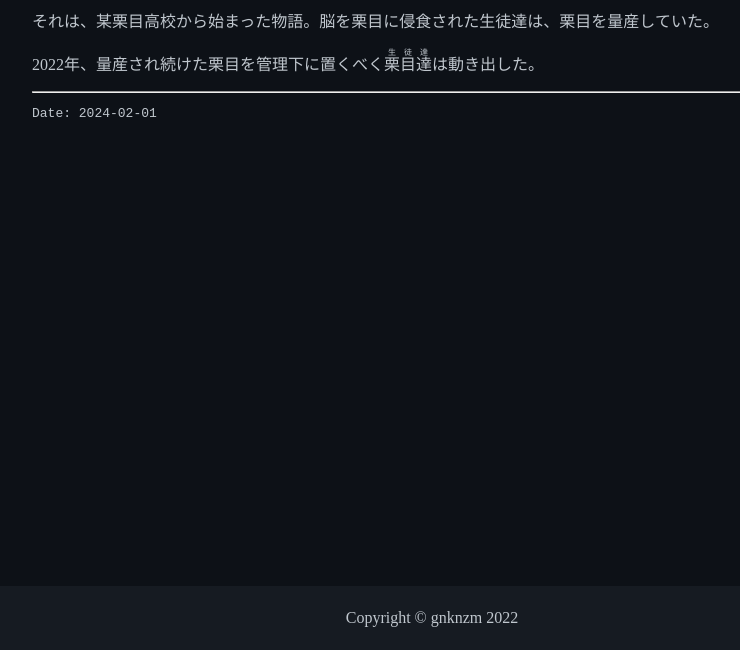
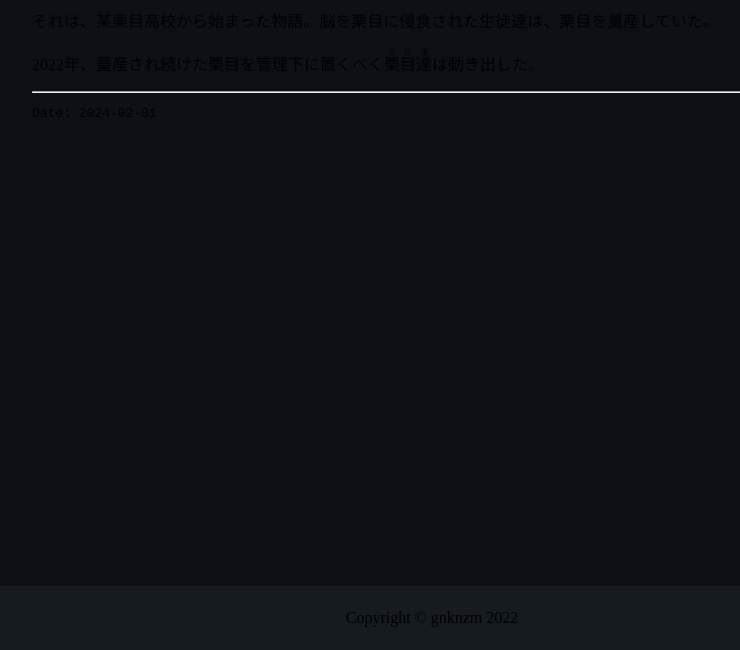
Before and after one commit to gnknzm/gnknzm.net, a website: page static/index.html in a window 1280 px wide. Shown: the part 150-800 px from the top of the page, without its empty margins (208-948 px from the left). Drawn offline with Linux system fonts and the light colour scheme.

Commit message:
Update style.css

```diff
--- a/static/style.css
+++ b/static/style.css
@@ -1,7 +1,7 @@
 html, body {
 	--header-footer-size: 64px;
 	background-color: #0D1117;
-	color: #C0C7CE;
+	color: #C0C7CE";
 	width: 100%;
 	margin: 0;
 	border: 0;
```
